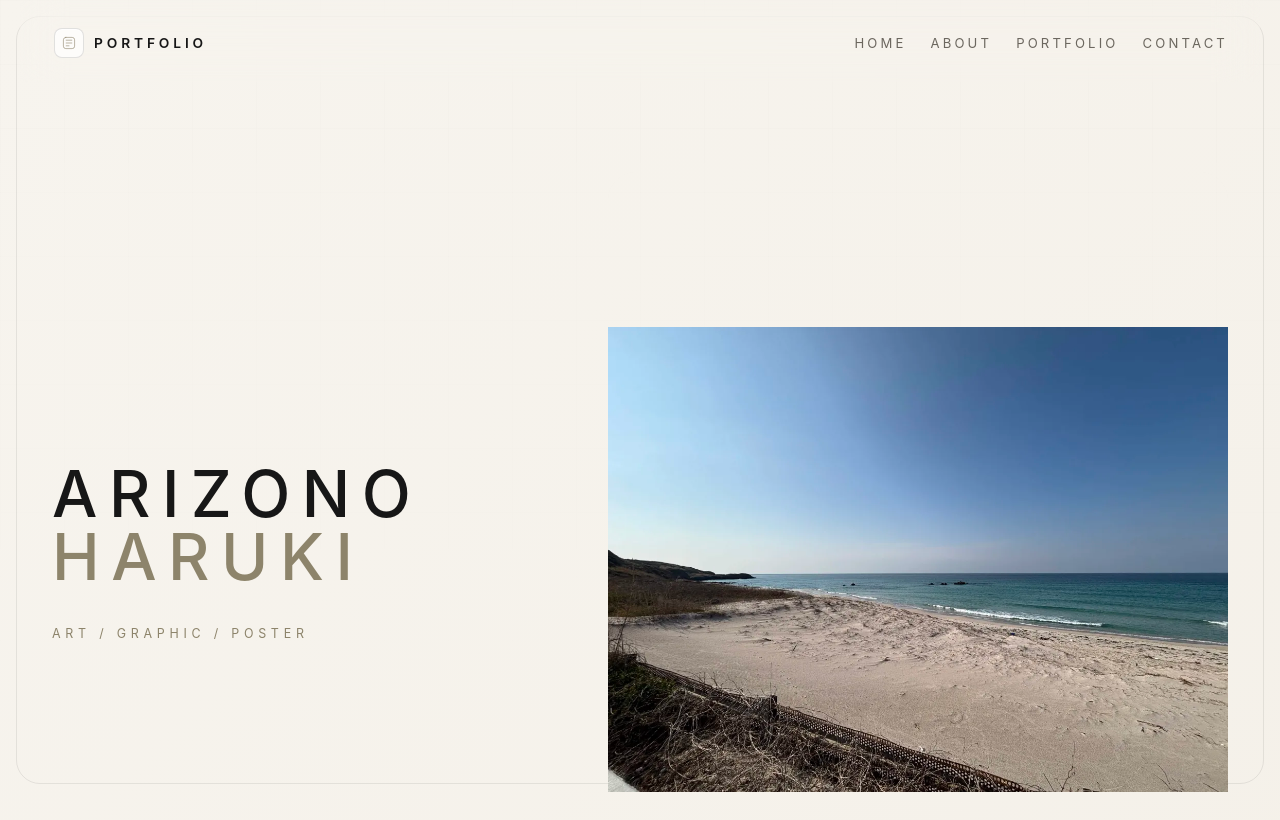
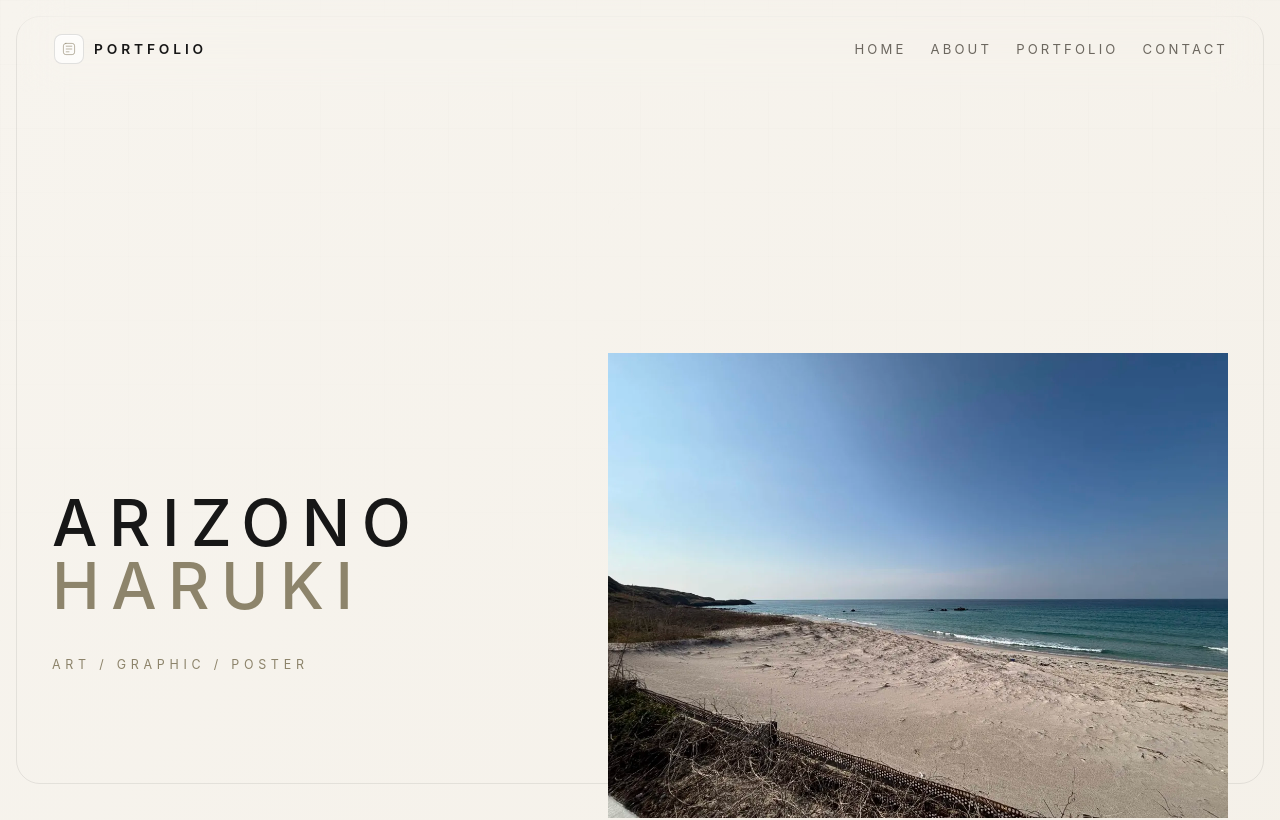
Before and after one commit to Ha-kun8/portfolio, a plain HTML site: page index.html in a window 1280 px wide. Shown: the top 820 px of the page. Drawn offline with Linux system fonts and the light colour scheme.

Commit message:
Add files via upload

```diff
--- a/style.css
+++ b/style.css
@@ -94,7 +94,7 @@ main,
   display: flex;
   justify-content: space-between;
   align-items: center;
-  padding: 22px 32px 18px;
+  padding: 28px 32px 22px;
   max-width: var(--max-width);
   margin: 0 auto;
   backdrop-filter: blur(20px);
@@ -169,13 +169,13 @@ main,
 }
 
 .hero {
-  min-height: calc(100vh - 120px);
+  min-height: calc(100vh - 140px);
   display: grid;
   grid-template-columns: minmax(0, 0.9fr) minmax(0, 1.1fr);
   align-items: center;
-  gap: 36px;
-  padding-top: 72px;
-  padding-bottom: 24px;
+  gap: 48px;
+  padding-top: 88px;
+  padding-bottom: 40px;
   position: relative;
 }
 
@@ -183,10 +183,10 @@ main,
   display: flex;
   flex-direction: column;
   justify-content: center;
-  gap: 18px;
+  gap: 20px;
   position: relative;
   z-index: 2;
-  padding-top: 20px;
+  padding-top: 28px;
 }
 
 .hero-visual {
@@ -343,8 +343,11 @@ main,
   margin-bottom: 26px;
 }
 
-#works {
-  scroll-margin-top: 100px;
+#hero,
+#about,
+#works,
+#contact {
+  scroll-margin-top: 120px;
 }
 
 .section-heading h2 {
```
